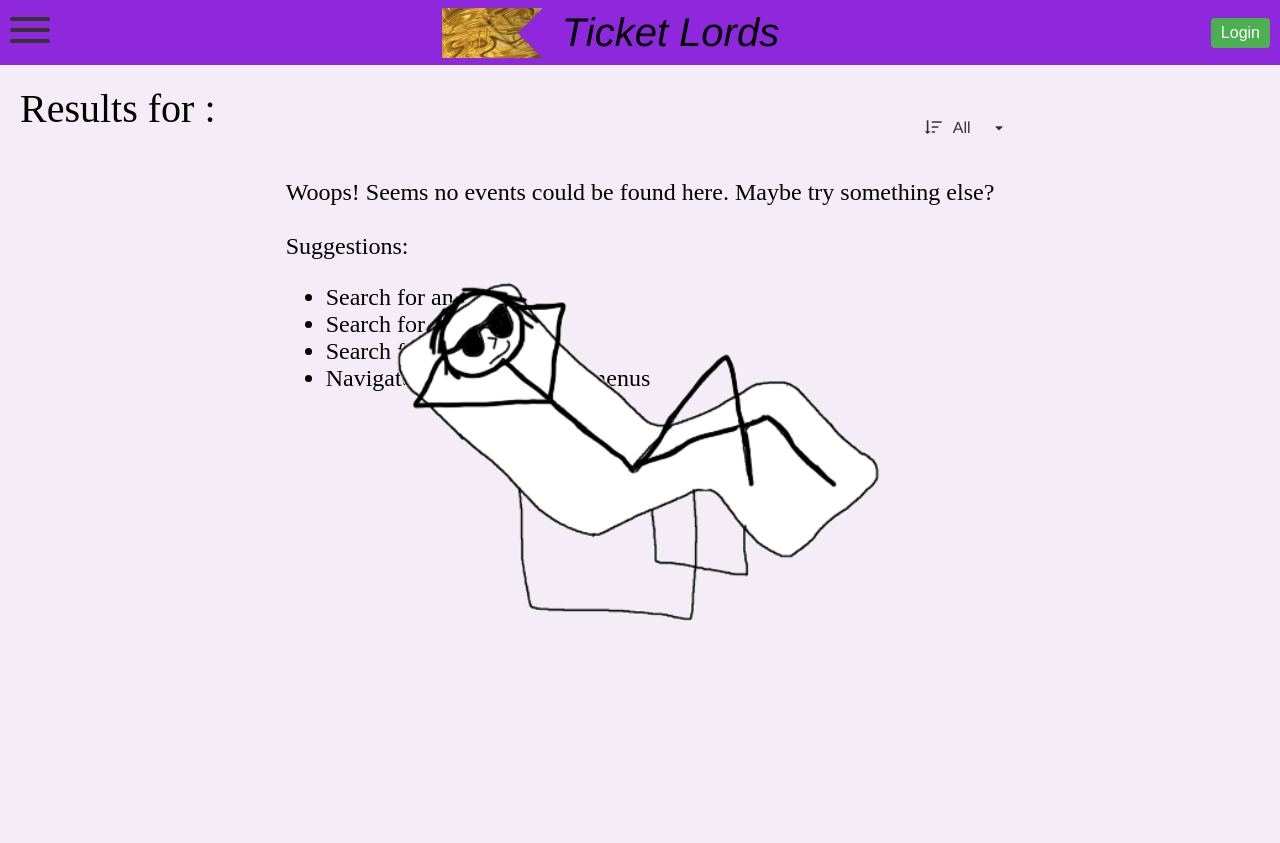
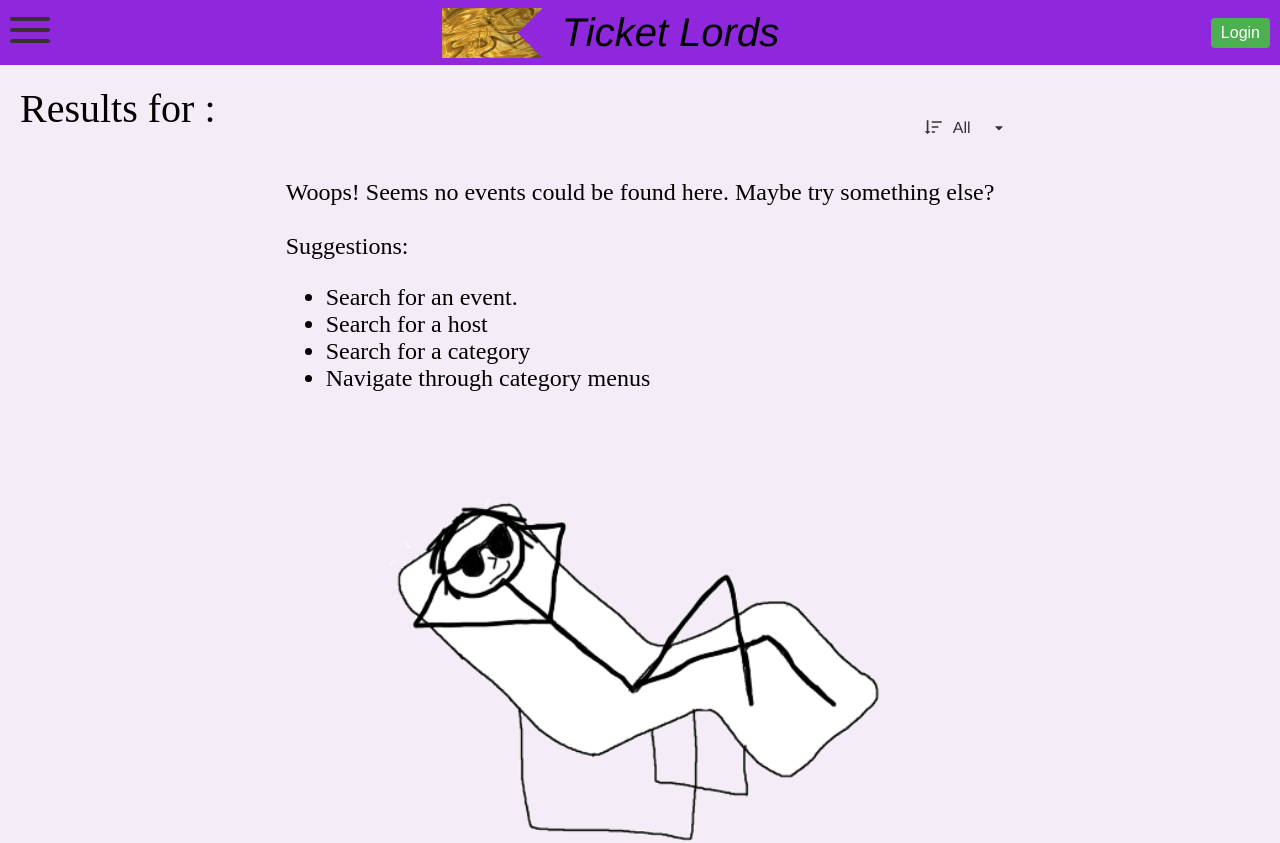
Before and after one commit to IDATA2301/idata2301-ticketlords-group4, a React (Vite) app: page /events/search in a window 1280 px wide. Shown: the top 843 px of the page. Built offline with nearby package versions, Linux system fonts and the light colour scheme.

Commit message:
Made the chill guy not overlap the li elements on scale.

```diff
--- a/src/css/SearchPage.css
+++ b/src/css/SearchPage.css
@@ -12,6 +12,7 @@
   flex-direction: row;
   gap: 10px;
 }
+
 
 .search-context {
   flex-basis: 72%;
@@ -63,7 +64,7 @@
 
 .no-search-found-image {
   position: absolute;
-  top: 60%;
+  top: 700px;
   left: 50%;
   transform: translate(-50%, -60%);
   display: flex;
```
